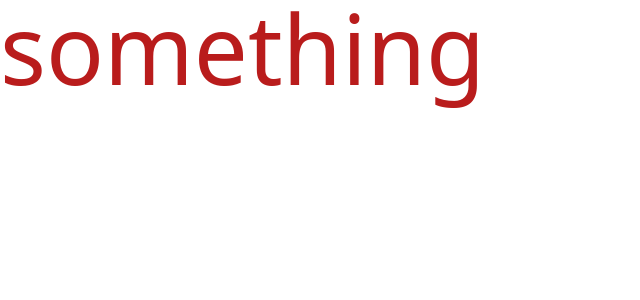
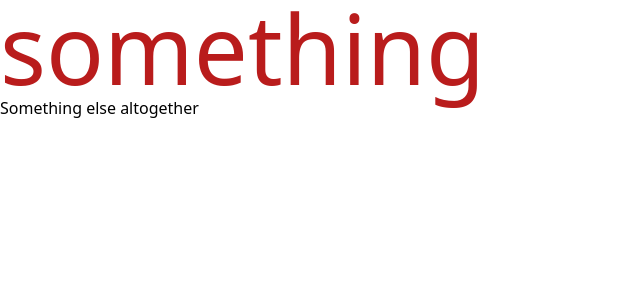
Before and after one commit to taylor-berukoff/movie_app, a React (Vite) app: page / in a window 1280 px wide. Shown: the top 300 px of the page, without its empty margins (0-640 px from the left). Built offline with nearby package versions, Linux system fonts and the light colour scheme.

Commit message:
add a second line to our index!

```diff
--- a/src/App.tsx
+++ b/src/App.tsx
@@ -7,6 +7,7 @@ function App(){
     <div>
       <div>
         <h1 className="text-red-700 text-8xl">something</h1>
+        <h2>Something else altogether</h2>
       </div>
     </div>
     </>
```
